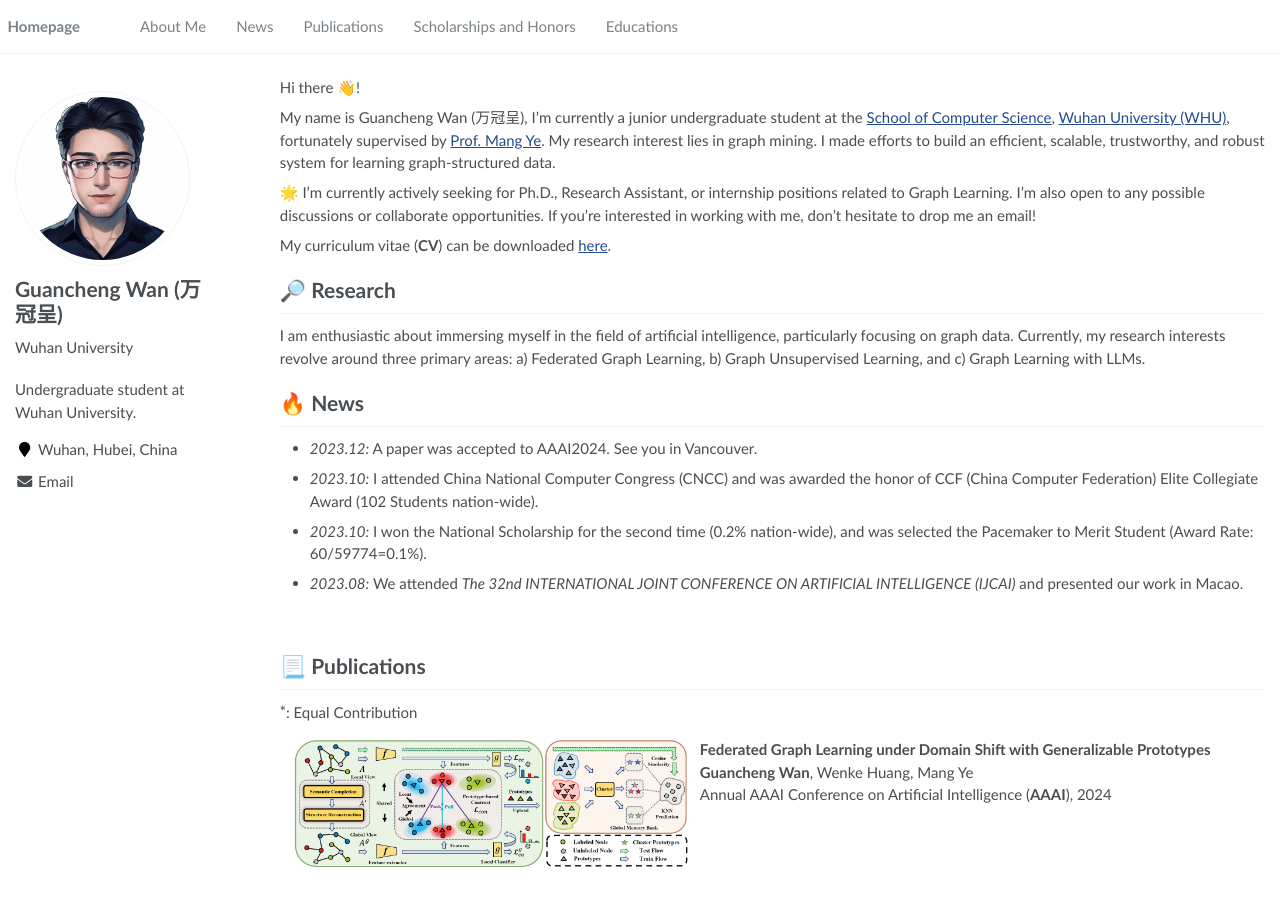
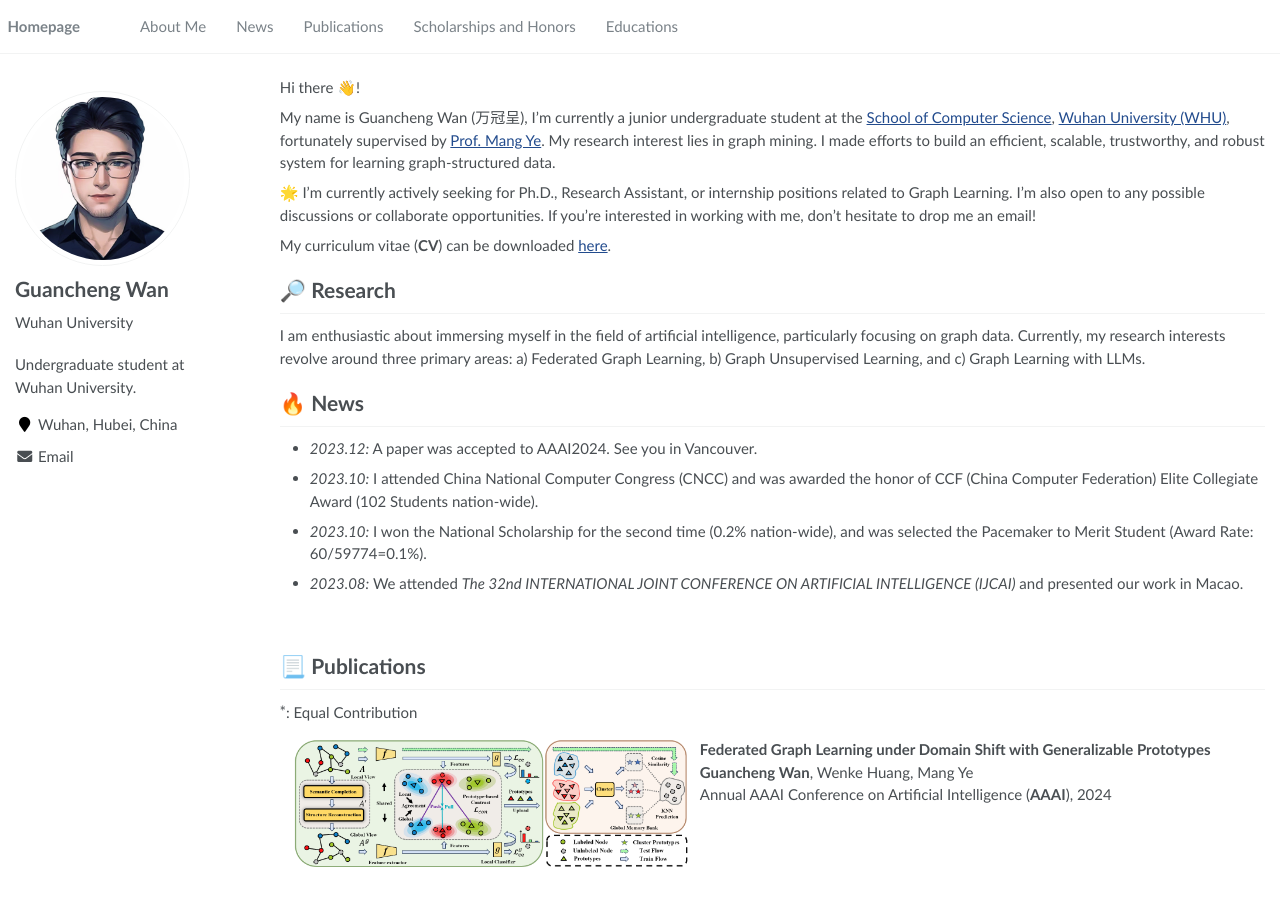
Before and after one commit to SuHui03/guanchengWan.github.io, a Jekyll site: the page built from _pages/about.md, in a window 1280 px wide and 900 px high. Built offline with Jekyll 4.4.1, drawn with Linux system fonts in a browser that asks for light colours; formulas are drawn with MathJax 3.

Commit message:
Update _config.yml

```diff
--- a/_config.yml
+++ b/_config.yml
@@ -22,7 +22,7 @@ baidu_site_verification  :  # get baidu_site_verification from https://ziyuan.ba
 
 # Site Author
 author:
-  name             : "Guancheng Wan (万冠呈)"
+  name             : "Guancheng Wan"
   avatar           : "images/android-chrome-512x512.png"
   bio              : "Wuhan University"
   location         : "Wuhan, Hubei, China"
```
